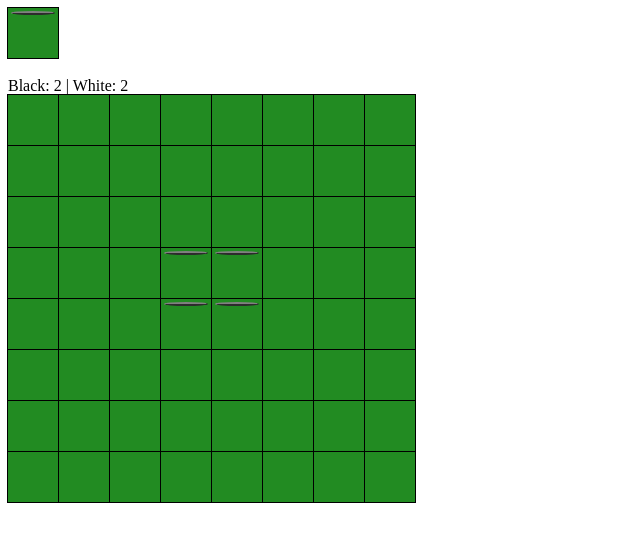
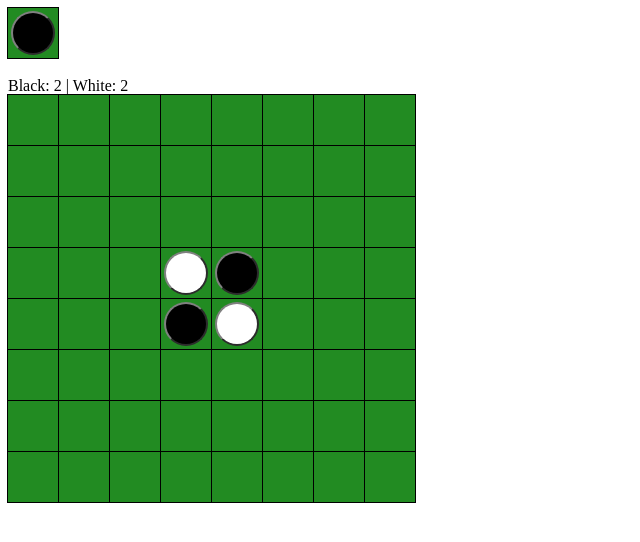
Before and after one commit to saturn597/hello-ot, a React app: page / in a window 1280 px wide. Shown: the whole page, without its empty margins (0-640 px from the left). Built offline with nearby package versions, Linux system fonts and the light colour scheme.

Commit message:
Update styling for white and black pieces
- Need to specify height (iOS browsers give them a tiny height otherwise)
- Specify vertical and horizontal alignment of pieces within the squares
- Reduce height/width to 80%. Don't want it taking up the entire square.

```diff
--- a/src/index.css
+++ b/src/index.css
@@ -10,6 +10,8 @@ body {
 }
 
 .square {
+  align-items: center;
+  justify-content: center;
   background-color: ForestGreen;
   border: 1px solid black;
   display: flex;
@@ -24,8 +26,8 @@ body {
 .black, .white {
   border: 2px outset gray;
   border-radius: 50%;
-  margin: 3px;
-  width: 100%;
+  height: 80%;
+  width: 80%;
 }
 
 .black {
```
